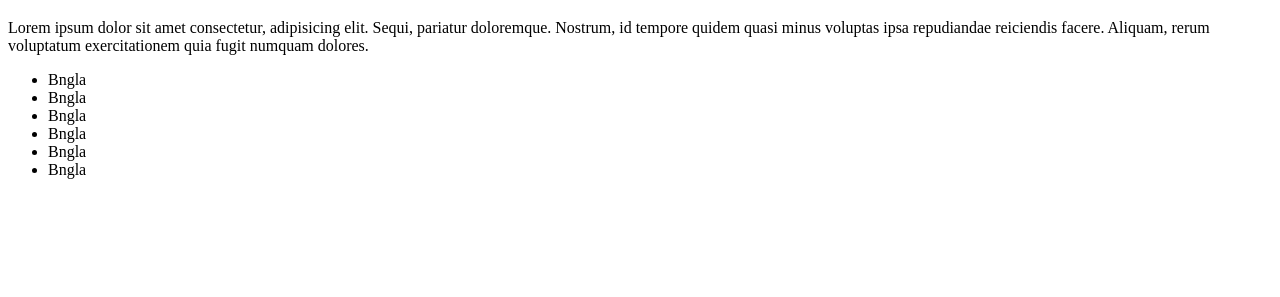
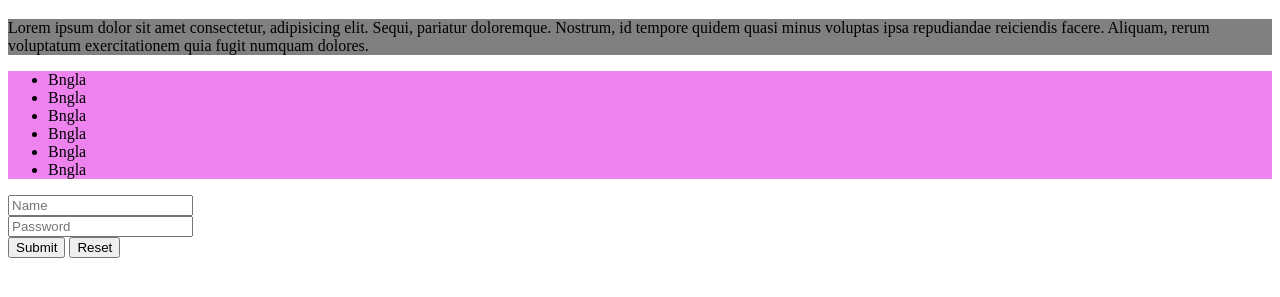
Before and after one commit to Miskatur/second-ripo, a plain HTML site: page index.html in a window 1280 px wide. Shown: the part 61-358 px from the top of the page. Drawn offline with Linux system fonts and the light colour scheme.

Commit message:
css added

```diff
--- a/index.html
+++ b/index.html
@@ -4,6 +4,7 @@
     <meta charset="UTF-8">
     <meta http-equiv="X-UA-Compatible" content="IE=edge">
     <meta name="viewport" content="width=device-width, initial-scale=1.0">
+    <link rel="stylesheet" href="style.css">
     <title>This is second Ripo</title>
 </head>
 <body>
@@ -17,5 +18,15 @@
         <li>Bngla</li>
         <li>Bngla</li>
     </ul>
+
+    <div>
+        <input type="text" placeholder="Name"> <br>
+        <input type="password" placeholder="Password"><br>
+        <label for="#">
+            <input type="button" value="Submit">
+            <input type="reset" value="Reset">
+        </label>
+
+    </div>
 </body>
 </html>
--- /dev/null
+++ b/style.css
@@ -0,0 +1,12 @@
+p{
+    background-color: grey;
+}
+ul{
+    background-color: violet;
+}
+div{
+    display: inline;
+}
+label{
+    margin: 0 auto;
+}
```
